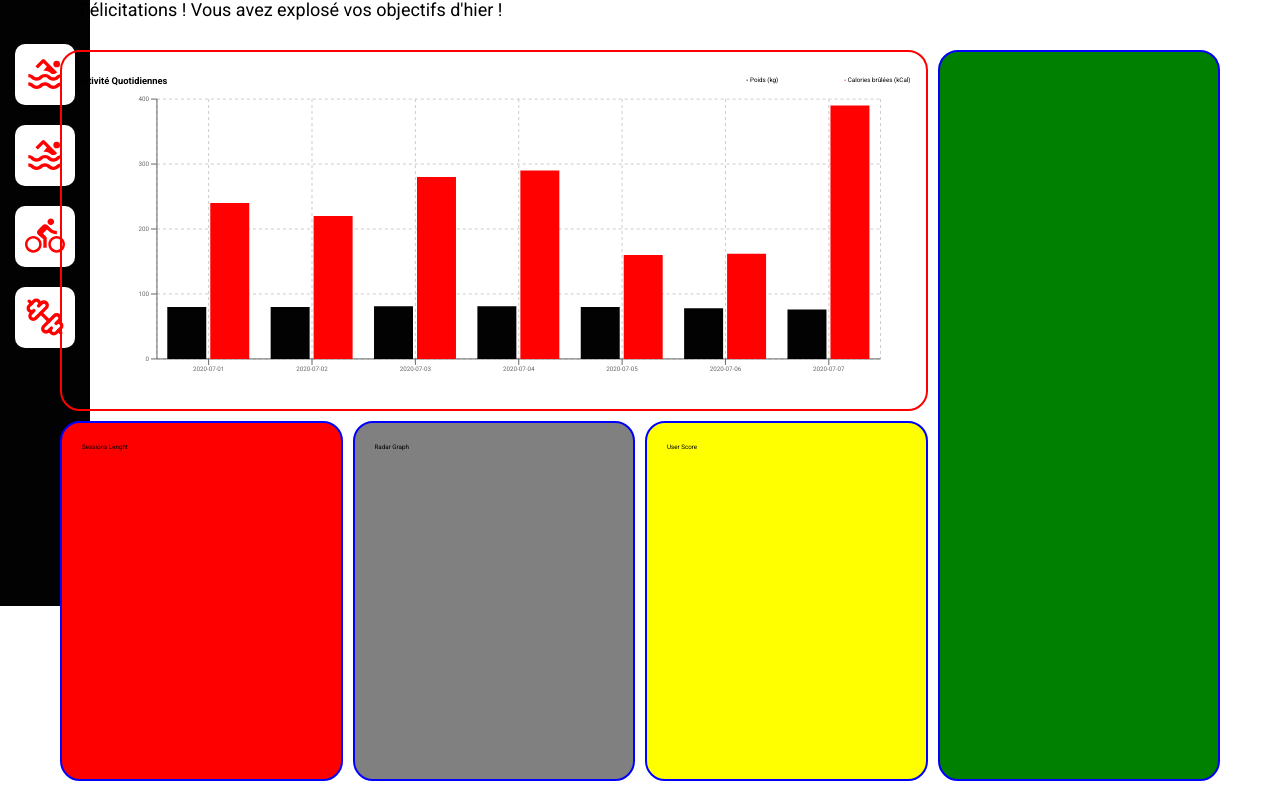
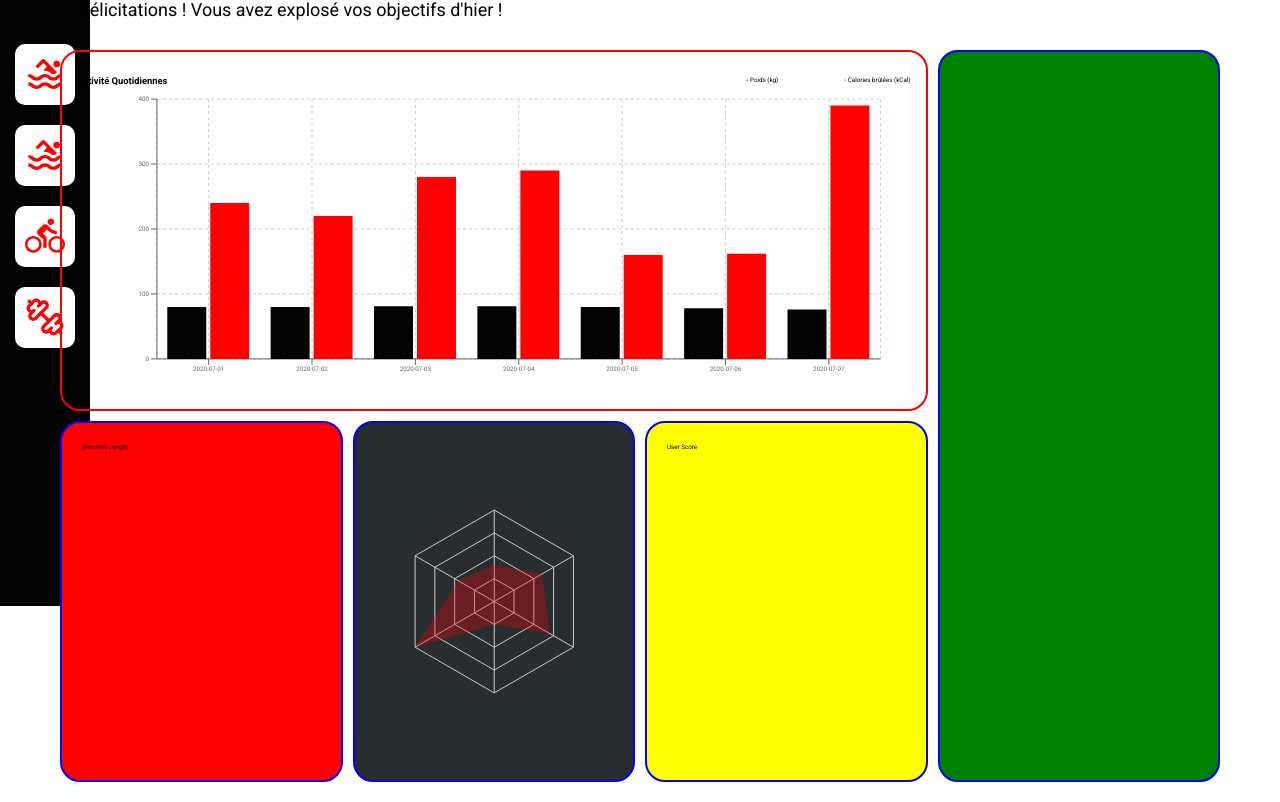
Before and after one commit to AurelieDuynslaeger/SportSee_P12_OCR, a React (Vite) app: page / in a window 1280 px wide. Shown: the part 194-996 px from the top of the page. Built offline with nearby package versions, Linux system fonts and the light colour scheme.

Commit message:
🚧 work on radar graph for user performance

```diff
--- a/src/App.jsx
+++ b/src/App.jsx
@@ -8,13 +8,16 @@ import './stylesheet/App.scss'
 import { USER_MAIN_DATA, USER_ACTIVITY, USER_AVERAGE_SESSIONS, USER_PERFORMANCE } from './mocks/mockData';
 
 //barchart daily activity
-import { BarChart, Bar, XAxis, YAxis, CartesianGrid, Tooltip, Legend, ResponsiveContainer } from 'recharts';
+import { BarChart, Bar, XAxis, YAxis, CartesianGrid, Tooltip, ResponsiveContainer } from 'recharts';
+
+//radar graph
+import { Radar, RadarChart, PolarGrid, PolarAngleAxis} from 'recharts';
 
 function App() {
 
   const userData = USER_MAIN_DATA.find(user => user.id === 12);
   const userActivity = USER_ACTIVITY.find(activity => activity.userId === 12);
-  const userAverageSessions = USER_AVERAGE_SESSIONS.find(sessions => sessions.userId === 12);
+  // const userAverageSessions = USER_AVERAGE_SESSIONS.find(sessions => sessions.userId === 12);
   const userPerformance = USER_PERFORMANCE.find(performance => performance.userId === 12);
 
 
@@ -53,9 +56,9 @@ function App() {
                   left: 20,
                   bottom:5,
                 }}>
-                  <CartesianGrid strokeDasharray="3"/>
+                  <CartesianGrid strokeDasharray="3 3"/>
+                  <YAxis/>
                   <XAxis dataKey="day"/>
-                  <YAxis/>
                   <Tooltip/>
                   <Bar dataKey="kilogram" fill='#020203'/>
                   <Bar dataKey="calories" fill='#FF0101'/>
@@ -64,7 +67,15 @@ function App() {
           </div>
         </div>
         <div className="user_sessions_length">Sessions Lenght</div>
-        <div className="user_radar_graph">Radar Graph</div>
+        <div className="user_radar_graph">
+        <ResponsiveContainer width="100%" height="100%">
+          <RadarChart cx="50%" cy="50%" outerRadius="80%" data={userPerformance.data}>
+            <PolarGrid />
+            <PolarAngleAxis dataKey={userPerformance.kind} />
+            <Radar name="Mike" dataKey="value" fill="#ff01014d"/>
+          </RadarChart>
+      </ResponsiveContainer>
+        </div>
         <div className="user_score">User Score</div>
         <div className="user_nutrition">
           {/* map User_main_data pour appeler 4 div => composant UserNutritionCard */}
--- a/src/stylesheet/App.scss
+++ b/src/stylesheet/App.scss
@@ -82,7 +82,7 @@
 
 .user_radar_graph {
   grid-area: user_radar_graph;
-  background-color: grey;
+  background-color: #282D30;
   padding: 20px;
   border: 2px blue solid;
   border-radius: 20px;
--- a/src/stylesheet/_variables.scss
+++ b/src/stylesheet/_variables.scss
@@ -7,7 +7,9 @@ $font-roboto : 'Roboto', sans-serif;
 
 //colors
 //red
-$color-primary : #FF0101;
+$color-primary : #ff0101;
+
+$color-radar-graph :#ff01014d;
 //black
 $color-bgnav : #020203;
 //light grey
```
